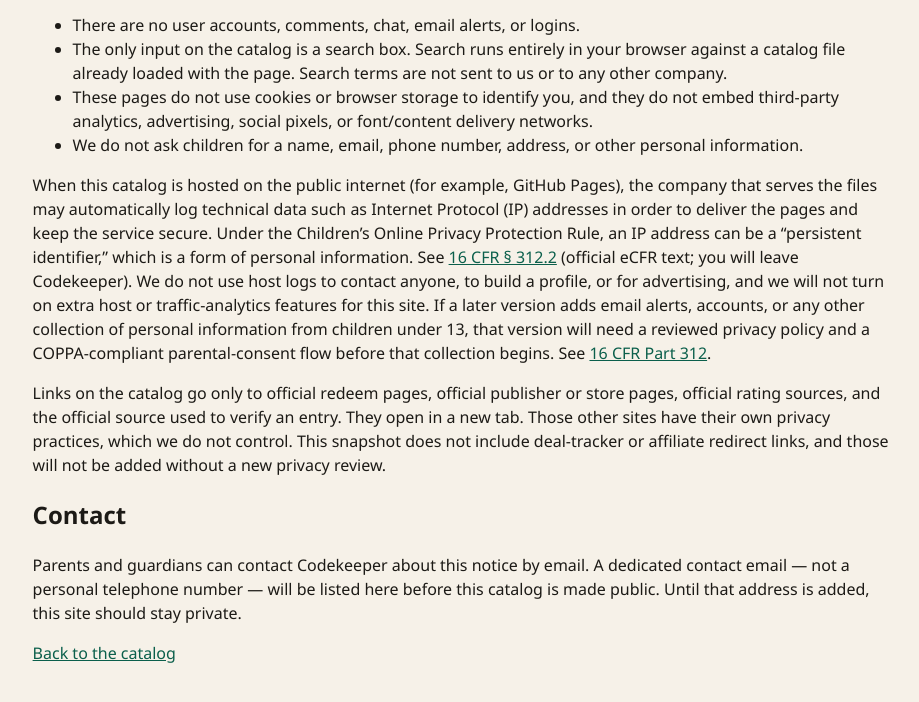
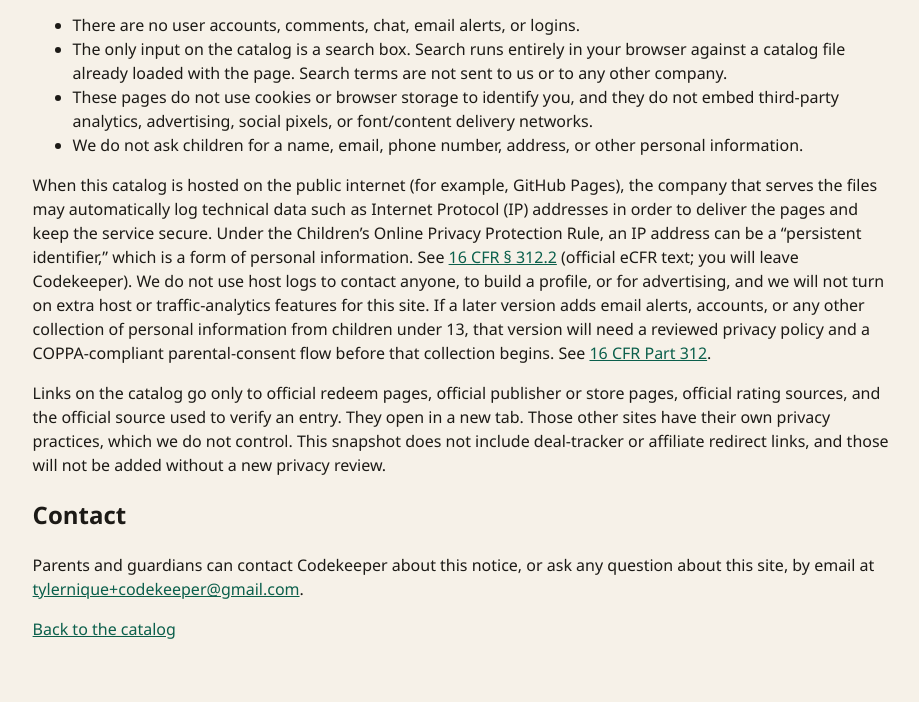
Before and after one commit to tylernique-svg/codekeeper, a plain HTML site: page privacy.html in a window 1280 px wide. Shown: the part 190-892 px from the top of the page, without its empty margins (175-1094 px from the left). Drawn offline with Linux system fonts and the light colour scheme.

Commit message:
Add parent contact email to privacy notice

```diff
--- a/privacy.html
+++ b/privacy.html
@@ -23,7 +23,7 @@
     <p>When this catalog is hosted on the public internet (for example, GitHub Pages), the company that serves the files may automatically log technical data such as Internet Protocol (IP) addresses in order to deliver the pages and keep the service secure. Under the Children’s Online Privacy Protection Rule, an IP address can be a “persistent identifier,” which is a form of personal information. See <a href="https://www.ecfr.gov/current/title-16/chapter-I/subchapter-C/part-312" target="_blank" rel="noopener noreferrer">16 CFR § 312.2</a> (official eCFR text; you will leave Codekeeper). We do not use host logs to contact anyone, to build a profile, or for advertising, and we will not turn on extra host or traffic-analytics features for this site. If a later version adds email alerts, accounts, or any other collection of personal information from children under 13, that version will need a reviewed privacy policy and a COPPA-compliant parental-consent flow before that collection begins. See <a href="https://www.ecfr.gov/current/title-16/chapter-I/subchapter-C/part-312" target="_blank" rel="noopener noreferrer">16 CFR Part 312</a>.</p>
     <p>Links on the catalog go only to official redeem pages, official publisher or store pages, official rating sources, and the official source used to verify an entry. They open in a new tab. Those other sites have their own privacy practices, which we do not control. This snapshot does not include deal-tracker or affiliate redirect links, and those will not be added without a new privacy review.</p>
     <h2>Contact</h2>
-    <p>Parents and guardians can contact Codekeeper about this notice by email. A dedicated contact email — not a personal telephone number — will be listed here before this catalog is made public. Until that address is added, this site should stay private.</p>
+    <p>Parents and guardians can contact Codekeeper about this notice, or ask any question about this site, by email at <a href="mailto:tylernique+codekeeper@gmail.com">tylernique+codekeeper@gmail.com</a>.</p>
     <p><a href="index.html">Back to the catalog</a></p>
   </main>
 </body>
```
